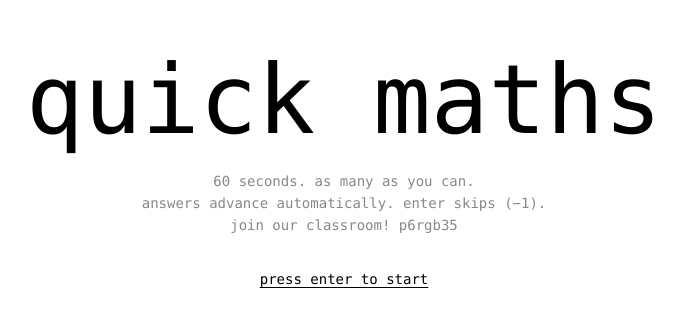
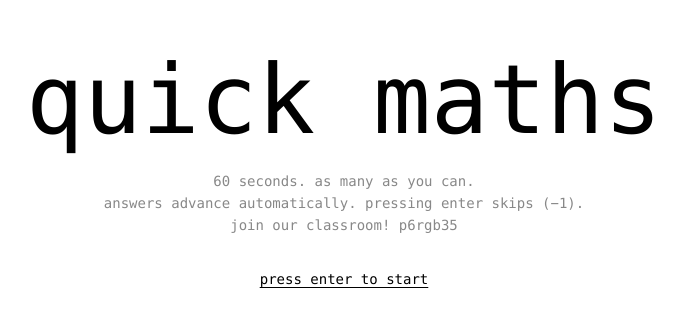
Before and after one commit to spedwurd/quick-maths, a website: page public/index.html in a window 1280 px wide. Shown: the part 203-530 px from the top of the page, without its empty margins (296-980 px from the left). Drawn offline with Linux system fonts and the light colour scheme; no server answers.

Commit message:
dodmiodsiodf

```diff
--- a/public/index.html
+++ b/public/index.html
@@ -66,7 +66,7 @@
 
 <div id="start" class="screen">
   <div class="big">quick maths</div>
-  <p class="small dim" style="margin-top:16px">60 seconds. as many as you can.<br>answers advance automatically. enter skips (−1).<br>join our classroom! p6rgb35</p>
+  <p class="small dim" style="margin-top:16px">60 seconds. as many as you can.<br>answers advance automatically. pressing enter skips (−1).<br>join our classroom! p6rgb35</p>
   <div class="row"><button id="go">press enter to start</button></div>
   <table id="lb-start"></table>
   <p id="status" class="small dim"></p>
```
